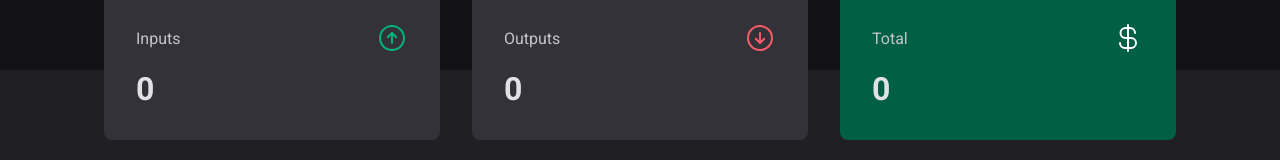
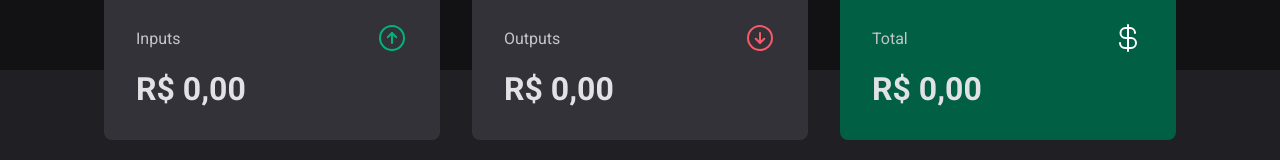
Before and after one commit to edsonjrgarcia/Expense-control, a React (Vite) app in the folder frontend/: page / in a window 1280 px wide. Shown: the part 138-298 px from the top of the page. Built offline with nearby package versions, Linux system fonts and the light colour scheme; no server answers.

Commit message:
expense-control-values-format

```diff
--- a/frontend/src/components/Summary/index.tsx
+++ b/frontend/src/components/Summary/index.tsx
@@ -2,6 +2,7 @@
 import { SummaryCard, SummaryContainer } from "./styles";
 import { TransactionsContext } from "../../contexts/TransactionsContext";
 import { useContext } from 'react';
+import { priceFormatter } from "../../utils/formatter";
 
 export function Summary() {
     const { transactions } = useContext(TransactionsContext)
@@ -32,7 +33,7 @@
                     <ArrowCircleUp size={32} color="#00b37e" />
                 </header>
                 <strong>
-                    {summary.income}
+                    {priceFormatter.format(summary.income)}
                 </strong>
             </SummaryCard>
 
@@ -42,7 +43,7 @@
                     <ArrowCircleDown size={32} color="#f75a68" />
                 </header>
                 <strong>
-                    {summary.outcome}
+                    {priceFormatter.format(summary.outcome)}
                 </strong>
             </SummaryCard>
 
@@ -52,7 +53,7 @@
                     <CurrencyDollar size={32} color="#fff" />
                 </header>
                 <strong>
-                    {summary.total}
+                    {priceFormatter.format(summary.total)}
                 </strong>
             </SummaryCard>
         </SummaryContainer>
--- a/frontend/src/pages/Transactions/index.tsx
+++ b/frontend/src/pages/Transactions/index.tsx
@@ -4,6 +4,7 @@
 import { TransactionsContext } from "../../contexts/TransactionsContext";
 import { SearchForm } from "./components/SearchForm";
 import { PriceHighLight, TransactionsContainer, TransactionsTable } from "./styles";
+import { dateFormatter, priceFormatter } from "../../utils/formatter";
 
 export function Transactions() {
     const { transactions } = useContext(TransactionsContext)
@@ -23,11 +24,12 @@
                                     <td>{transaction.description}</td>
                                     <td>
                                         <PriceHighLight variant={transaction.type}>
-                                            {transaction.price}
+                                            {transaction.type == 'outcome' && '- '}
+                                            {priceFormatter.format(transaction.price)}
                                         </PriceHighLight>
                                     </td>
                                     <td>{transaction.category}</td>
-                                    <td>{transaction.createdAt}</td>
+                                    <td>{dateFormatter.format(new Date(transaction.createdAt))}</td>
                                 </tr>
                             )
                         })}
--- /dev/null
+++ b/frontend/src/utils/formatter.ts
@@ -0,0 +1,6 @@
+export const dateFormatter = new Intl.DateTimeFormat('pt-BR')
+
+export const priceFormatter = new Intl.NumberFormat('pt-BR', {
+    style: 'currency',
+    currency: 'BRL',
+});
```
